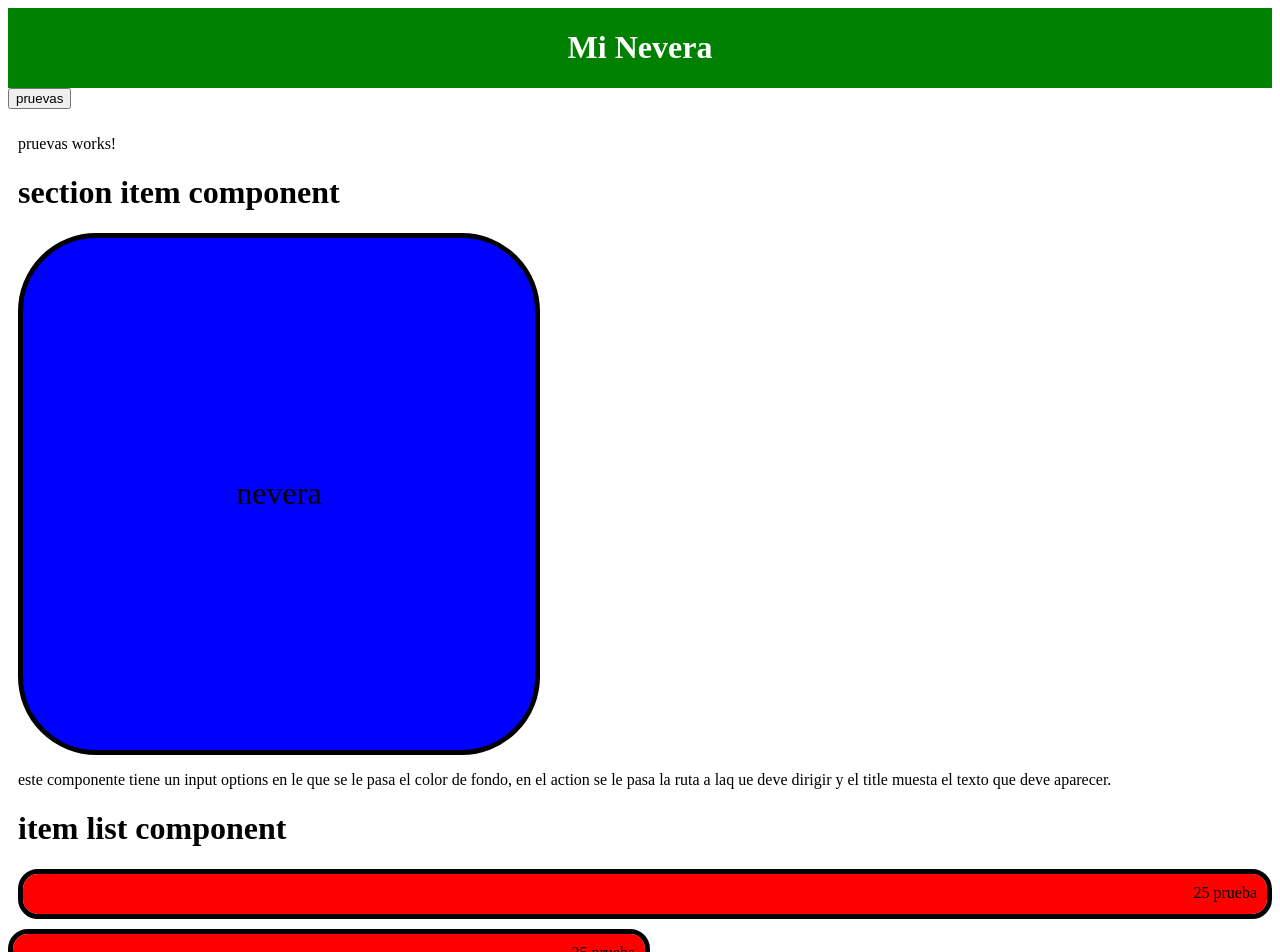
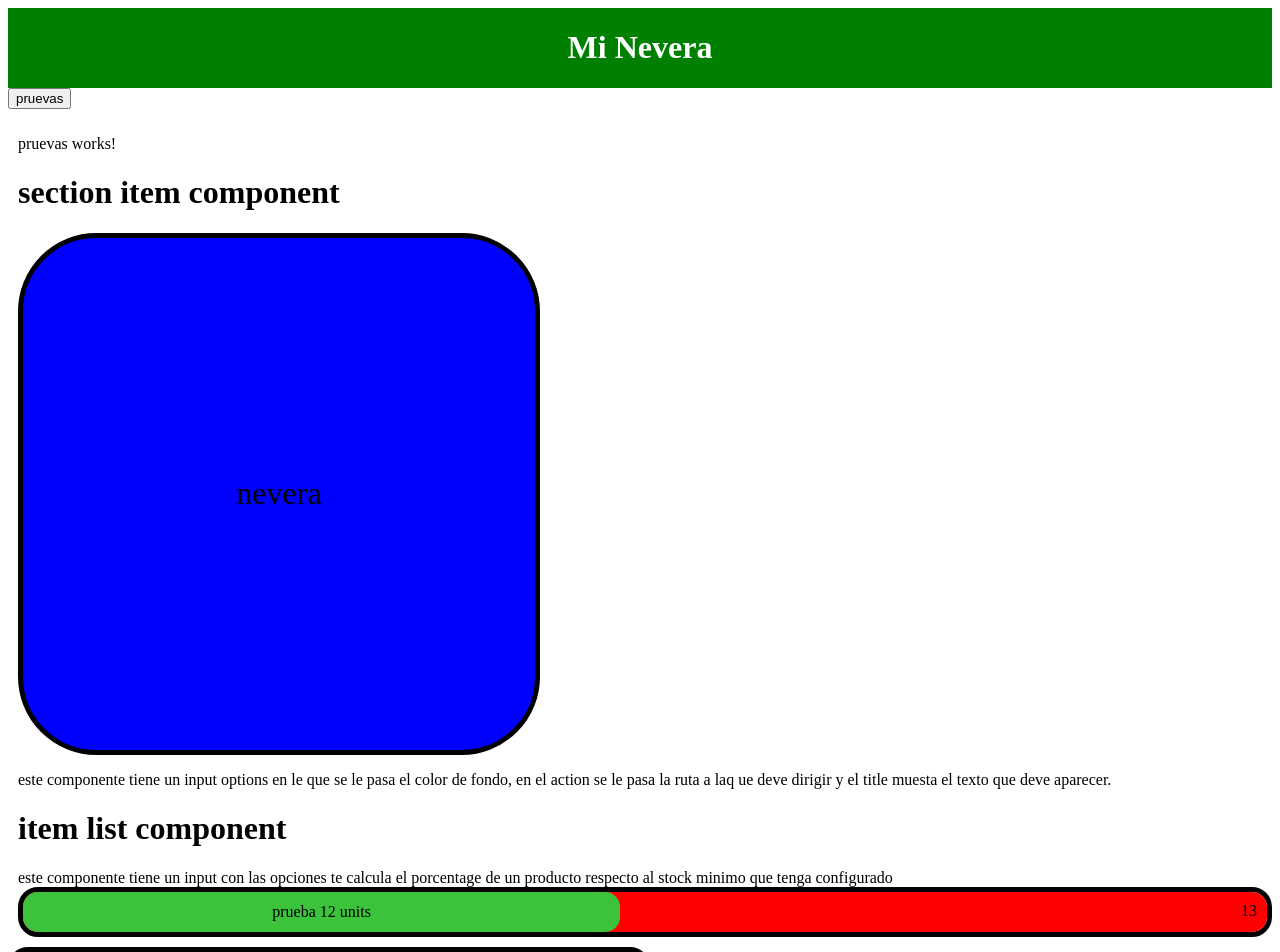
Before and after one commit to pedritusz/listaCompra, an Angular app: page /pruevas in a window 1280 px wide. Shown: the top 952 px of the page. Built offline with nearby package versions, Linux system fonts and the light colour scheme.

Commit message:
item list finish

```diff
--- a/src/app/app.module.ts
+++ b/src/app/app.module.ts
@@ -6,7 +6,8 @@ import { AppComponent } from './app.component';
 import { MainPageBodyComponent } from './components/main-page-body/main-page-body.component';
 import { PruevasComponent } from './pruebasYdocumentacion/pruevas/pruevas.component';
 import { SectionItemComponent } from './components/section-item/section-item.component';
-import { ItemListComponent } from './components/item-list/item-list.component'
+import { ItemListComponent } from './components/item-list/item-list.component';
+import { ButtonComponent } from './components/button/button.component'
 
 @NgModule({
   declarations: [
@@ -15,7 +16,8 @@ import { ItemListComponent } from './components/item-list/item-list.component'
     MainPageBodyComponent,
     PruevasComponent,
     SectionItemComponent,
-    ItemListComponent
+    ItemListComponent,
+    ButtonComponent
   ],
   schemas: [ CUSTOM_ELEMENTS_SCHEMA],
   imports: [
--- /dev/null
+++ b/src/app/components/button/button.component.html
@@ -0,0 +1 @@
+<p>button works!</p>
--- /dev/null
+++ b/src/app/components/button/button.component.ts
@@ -0,0 +1,15 @@
+import { Component, OnInit } from '@angular/core';
+
+@Component({
+  selector: 'app-button',
+  templateUrl: './button.component.html',
+  styleUrls: ['./button.component.scss']
+})
+export class ButtonComponent implements OnInit {
+
+  constructor() { }
+
+  ngOnInit(): void {
+  }
+
+}
--- a/src/app/components/item-list/item-list.component.html
+++ b/src/app/components/item-list/item-list.component.html
@@ -1,19 +1,25 @@
-<div class="item-list--container">
+<div class="item-list--container" (click)="onClick()">
+
     <div class="item-list--wrapper">
 
         <div [ngStyle]="{'width': inStockPercentage}" class="item-list--shared-container item-list--full-container">
+
             <div class="item-list--text" *ngIf="inStockWidth >= 20">
                 {{itemName}}  {{inStock}} {{this.ItemListOptions.cuantityType}}
             </div>
+
             <div  class="item-list--text" *ngIf="inStockWidth < 20 && inStockWidth > 0">
                 {{inStock}}
             </div>
+
         </div>
 
         <div class="item-list--shared-container item-list--lack-container">
+
                 <div  class="item-list--text-lack" *ngIf="inStockWidth < 20">
                     {{itemLack}}   {{itemName}}
                 </div>
+
                 <div *ngIf="inStockWidth > 20" class="item-list--text-lack">
                     {{itemLack}}
                 </div>
@@ -22,4 +28,5 @@
 
 
     </div>
+
 </div>
--- a/src/app/components/item-list/item-list.component.scss
+++ b/src/app/components/item-list/item-list.component.scss
@@ -1,17 +1,19 @@
+
+@import '../../shared/styles/variables.scss';
 .item-list--container{
     width: 100%;
     position: relative;
 }
 .item-list--shared-container{
 
-    border-radius: 15px;
+    border-radius: $item-list--border-radius;
 
 }
 
 .item-list--full-container{
 
-    background:rgb(59, 196, 59);
-    height: 40px;
+    background:$item-list--full-container-background;
+    height: $item-list--height;
     position: absolute;
     display: flex;
     align-items: center;
@@ -24,7 +26,7 @@
 
     background:red;
     width: 100%;
-    height: 40px;
+    height: $item-list--height;
     position: absolute;
     z-index: 1;
     display: flex;
@@ -35,20 +37,20 @@
 .item-list--wrapper{
 
     border: solid 5px;
-    height: 40px;
+    height: $item-list--height;
     width:  100%;
-    border-radius: 20px;
+    border-radius: $item-list--wrapper-border-radius;
 
 }
 
 
 
 .item-list--text{
-    margin:2px;
+    margin: $item-list--text-full;
 
 }
 
 .item-list--text-lack{
-    margin:10px;
+    margin: $item-list--text-lack;
 
 }
--- a/src/app/components/item-list/item-list.component.ts
+++ b/src/app/components/item-list/item-list.component.ts
@@ -1,5 +1,7 @@
 import { Component, OnInit, Input } from '@angular/core';
 import { ItemListInputInterface } from 'src/app/interfaces/itemListinputInterface';
+import { Route } from '@angular/compiler/src/core';
+import { RouterLink, Router } from '@angular/router';
 
 @Component({
   selector: 'app-item-list',
@@ -14,20 +16,46 @@ export class ItemListComponent implements OnInit {
   inStock: number;
   inStockPercentage: string;
   itemLack:number;
-  constructor() { }
+  constructor(
+    public router : Router,
+  ) { }
 
   ngOnInit(): void {
+
     this.widthCuantitylItem();
+    this.setStock();
     this.itemName = this.ItemListOptions.name;
+
+  }
+
+  setStock(){
+
     this.inStock = this.ItemListOptions.stock;
     this.itemLack = this.ItemListOptions.minStock - this.inStock;
+
   }
 
   widthCuantitylItem() {
-console.log(this.ItemListOptions.cuantityType);
+    if(this.ItemListOptions.stock > this.ItemListOptions.minStock){
 
-    this.inStockPercentage = ((100/this.ItemListOptions.minStock)*this.ItemListOptions.stock).toString() + '%'
+    this.inStockPercentage = '100%'
+
+    }else{
+
+      this.inStockPercentage = ((100/this.ItemListOptions.minStock)*this.ItemListOptions.stock).toString() + '%'
+
+
+    }
+
     this.inStockWidth = (100/this.ItemListOptions.minStock)*this.ItemListOptions.stock;
+
+  }
+
+  onClick(){
+
+    console.log(this.ItemListOptions.clickAction)
+    this.router.navigate([this.ItemListOptions.clickAction])
+
   }
 
 }
--- a/src/app/interfaces/itemListinputInterface.ts
+++ b/src/app/interfaces/itemListinputInterface.ts
@@ -1,5 +1,4 @@
 import { QuantityTypeEnum } from '../enums/quantityTypeEnum';
-import { SubItemListInterface } from './subItemListInput.interface';
 
 export interface ItemListInputInterface {
 
@@ -8,6 +7,5 @@ export interface ItemListInputInterface {
     cuantityType?: QuantityTypeEnum;
     clickAction: string;
     name: string;
-    subItem?: SubItemListInterface;
 
 }
--- a/src/app/pruebasYdocumentacion/mock-services.service.ts
+++ b/src/app/pruebasYdocumentacion/mock-services.service.ts
@@ -16,15 +16,9 @@ export class MockServicesService {
 
     clickAction: '/urlPrueva',
     minStock: 25,
-    stock: 0,
+    stock: 12,
     name: 'prueba',
     cuantityType: QuantityTypeEnum.units,
-    subItem: {
-
-      action: '/urlPrueba',
-      name: 'SubItemPrueva',
-
-    }
 
   }
 
--- a/src/app/pruebasYdocumentacion/pruevas/pruevas.component.html
+++ b/src/app/pruebasYdocumentacion/pruevas/pruevas.component.html
@@ -7,6 +7,11 @@
      color de fondo, en el action se le pasa la ruta a laq
     ue deve dirigir y el title muesta el texto que deve aparecer.</p>
 <h1>item list component</h1>
+
+este componente tiene un input con las opciones
+te calcula el porcentage de un producto respecto al stock minimo
+que tenga configurado
+
 <app-item-list [ItemListOptions]='itemListMock.itemList'></app-item-list>
 </div>
 <div style="width:50%">
--- /dev/null
+++ b/src/app/shared/styles/variables.scss
@@ -0,0 +1,12 @@
+
+
+
+// item list
+
+$item-list--height : 40px;
+$item-list--border-radius : 15px;
+$item-list--full-container-background:rgb(59, 196, 59);
+$item-list--lack-container-background:red;
+$item-list--wrapper-border-radius : 20px;
+$item-list--text-lack: 10px;
+$item-list--text-full: 2px;
```
Also changed, not shown: src/app/interfaces/subItemListInput.interface.ts (deleted, +0 -7 lines), src/app/components/button/button.component.scss (added), 1 other file (tests, documents, lock files or other folders). Lines whose indentation alone changed are shown as unchanged.
